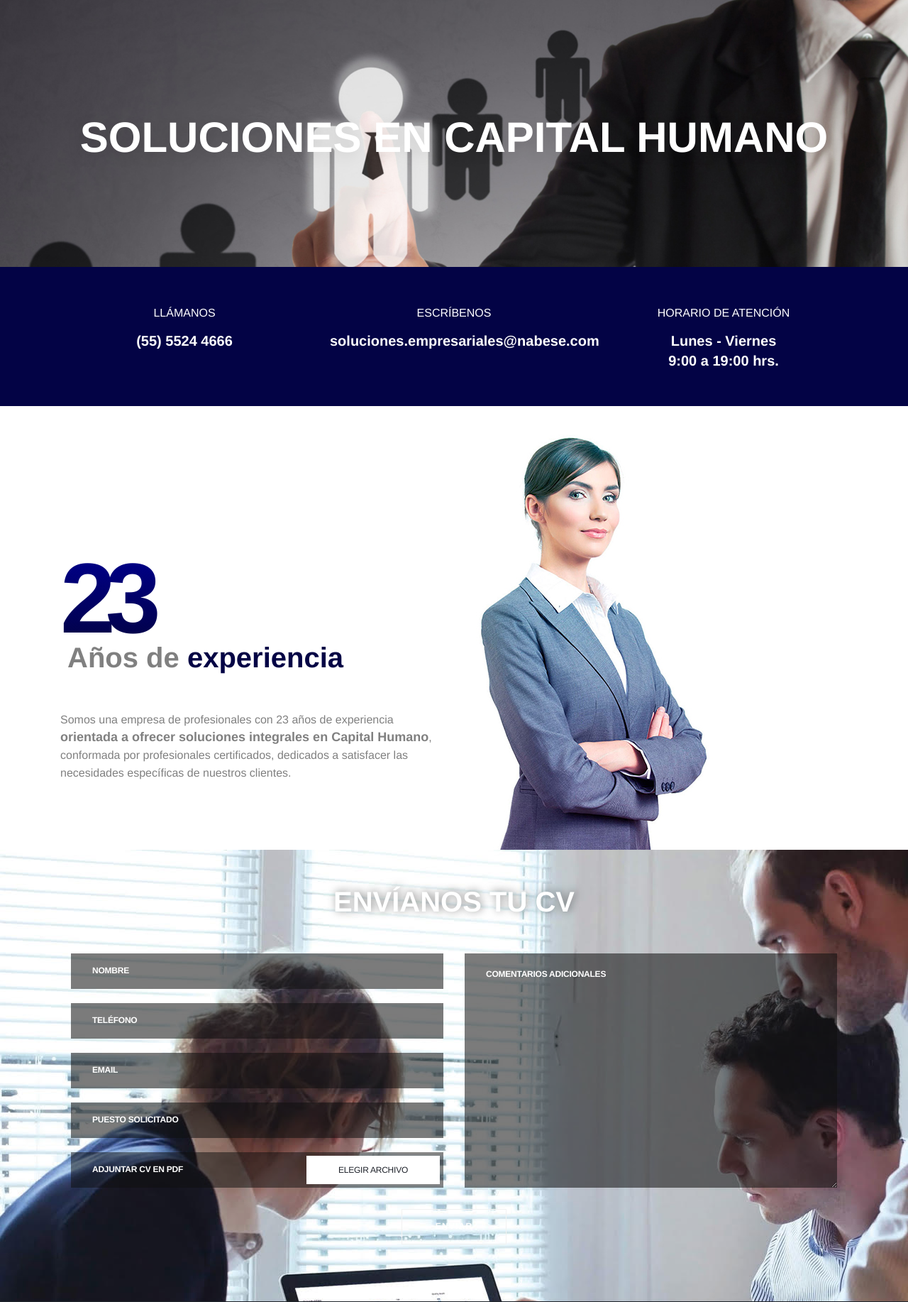
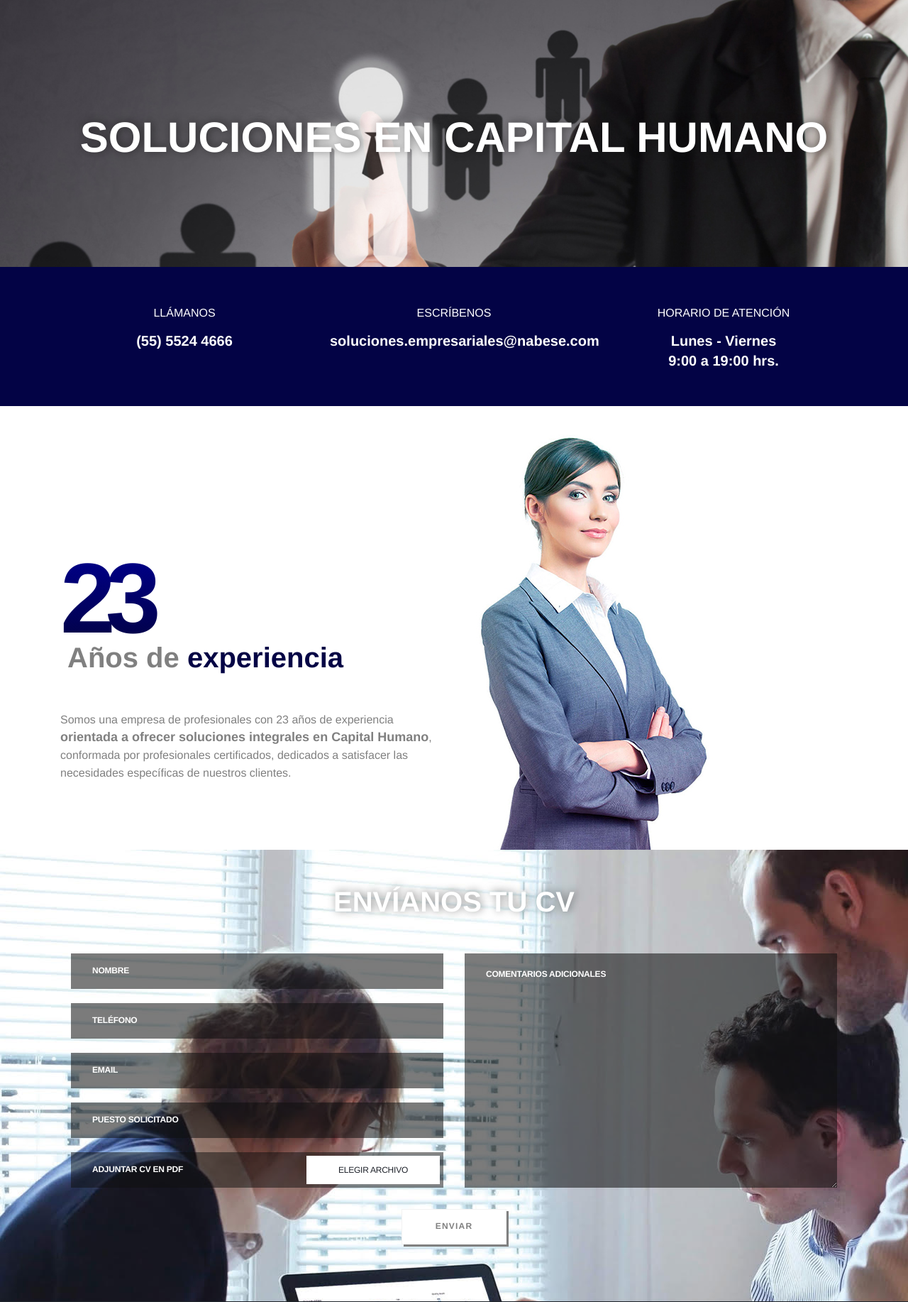
Before and after one commit to mechavalle/nabe, a PHP site: page / in a window 1280 px wide. Shown: the part 307-2141 px from the top of the page at 71% size. Run offline with PHP 8.4, Linux system fonts and the light colour scheme; some libraries are stand-ins or nearby versions.

Commit message:
ajuste 02

```diff
--- a/index.php
+++ b/index.php
@@ -92,7 +92,7 @@
 										<h3 class="intro_before_featured_word"></h3>
 									</div>
 									<div class="intro_layer" data-animation="fadeInRight">
-										<h2 class="text-uppercase intro_featured_word">
+										<h2 class="text-uppercase intro_featured_word" style="text-shadow: 2px -1px 12px rgba(15, 15, 15, 0.5);">
 											SOLUCIONES EN CAPITAL HUMANO
 										</h2>
 									</div>
@@ -225,7 +225,7 @@
 								</div>
 								<div class="col-sm-12">
 									<div class="form-group text-center">
-										<button type="submit" id="contact_form_submit" name="contact_submit" class="button">Enviar</button>
+										<button type="submit" id="contact_form_submit" name="contact_submit" class="button" style="background-color: #fff;     color: #808080; box-shadow: 3px 3px grey;">Enviar</button>
 									</div>
 								</div>
 							</form>
```
